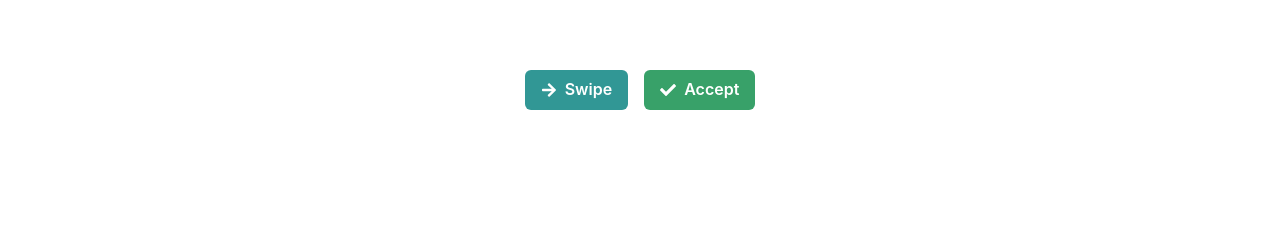
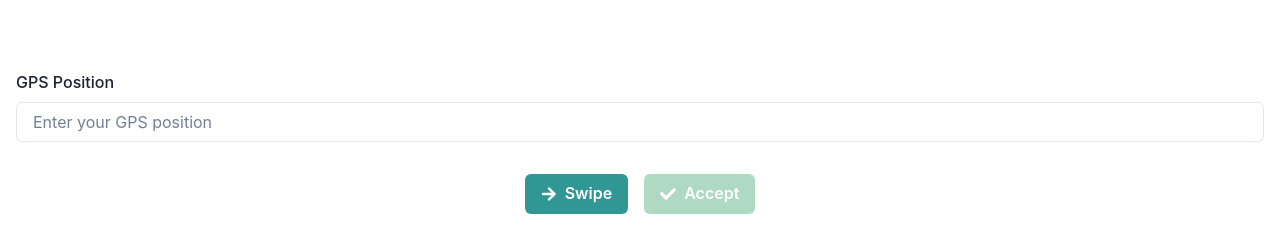
Before and after one commit to GPT-Engineer-App/soil-horizon-swipe-tracker, a React (Vite) app: page / in a window 1280 px wide. Shown: the part 502-754 px from the top of the page. Built offline with nearby package versions, Linux system fonts and the light colour scheme.

Commit message:
add to this page a field, where the current gps position of the user can be entered
Added a GPS position input field to the Index page, allowing users to enter their current position before accepting soil selections. Updated the component to include handling for the new GPS position state.

```diff
--- a/src/pages/Index.jsx
+++ b/src/pages/Index.jsx
@@ -1,5 +1,5 @@
 import React, { useState } from "react";
-import { Box, Button, Flex, Image, Text, VStack } from "@chakra-ui/react";
+import { Box, Button, Flex, Image, Text, VStack, FormControl, FormLabel, Input } from "@chakra-ui/react";
 import { FaArrowRight, FaCheck } from "react-icons/fa";
 
 const soilHorizons = [
@@ -12,6 +12,7 @@ const soilHorizons = [
 const Index = () => {
   const [selectedSoils, setSelectedSoils] = useState([]);
   const [currentSoilIndex, setCurrentSoilIndex] = useState(0);
+  const [gpsPosition, setGpsPosition] = useState("");
 
   const handleSwipe = () => {
     const nextIndex = (currentSoilIndex + 1) % soilHorizons.length;
@@ -32,11 +33,15 @@ const Index = () => {
       <Box boxSize="sm">
         <Image src={soilHorizons[currentSoilIndex]} alt="Soil Horizon" />
       </Box>
+      <FormControl id="gps-position">
+        <FormLabel>GPS Position</FormLabel>
+        <Input placeholder="Enter your GPS position" value={gpsPosition} onChange={(e) => setGpsPosition(e.target.value)} type="text" />
+      </FormControl>
       <Flex justify="center" gap={4}>
         <Button leftIcon={<FaArrowRight />} colorScheme="teal" onClick={handleSwipe}>
           Swipe
         </Button>
-        <Button leftIcon={<FaCheck />} colorScheme="green" onClick={handleAccept} isDisabled={selectedSoils.length >= 3}>
+        <Button leftIcon={<FaCheck />} colorScheme="green" onClick={handleAccept} isDisabled={selectedSoils.length >= 3 || !gpsPosition}>
           Accept
         </Button>
       </Flex>
```
